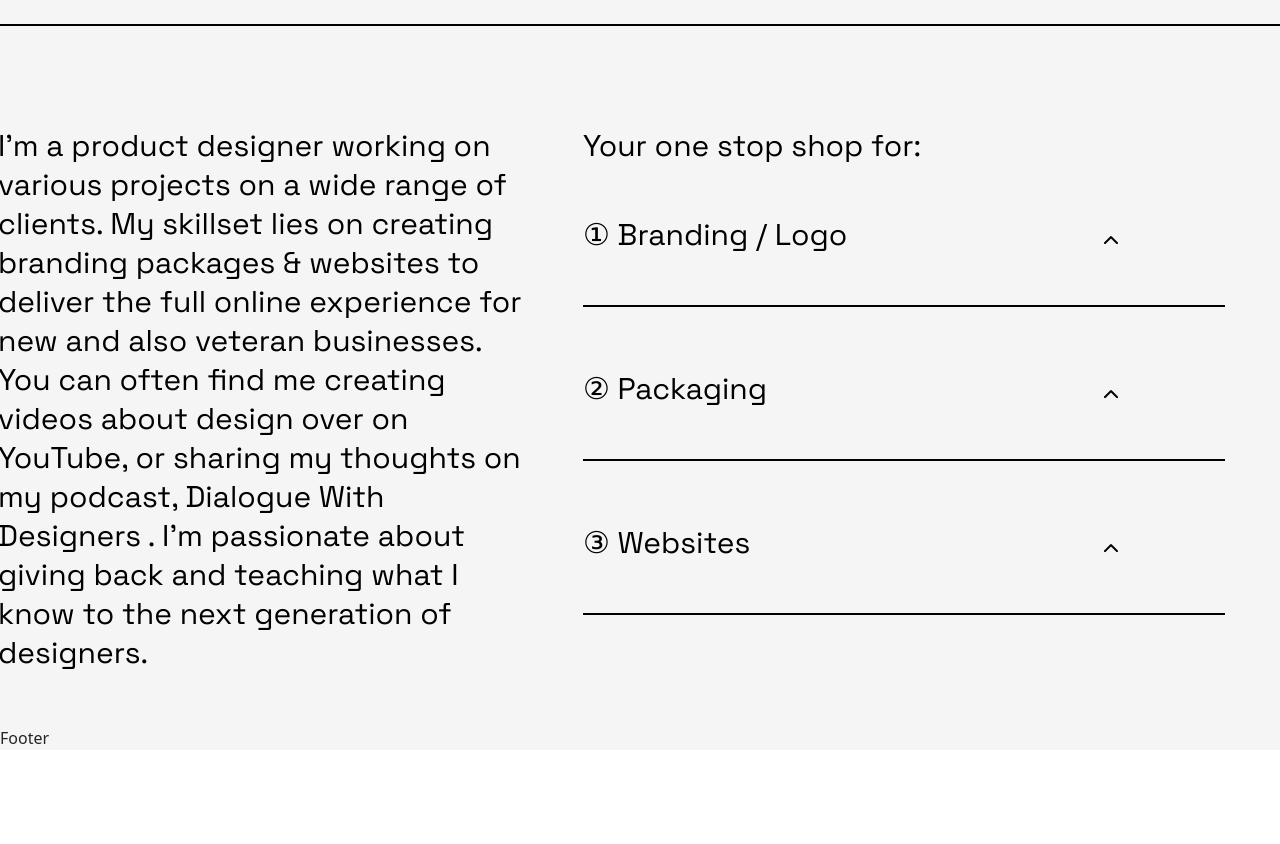
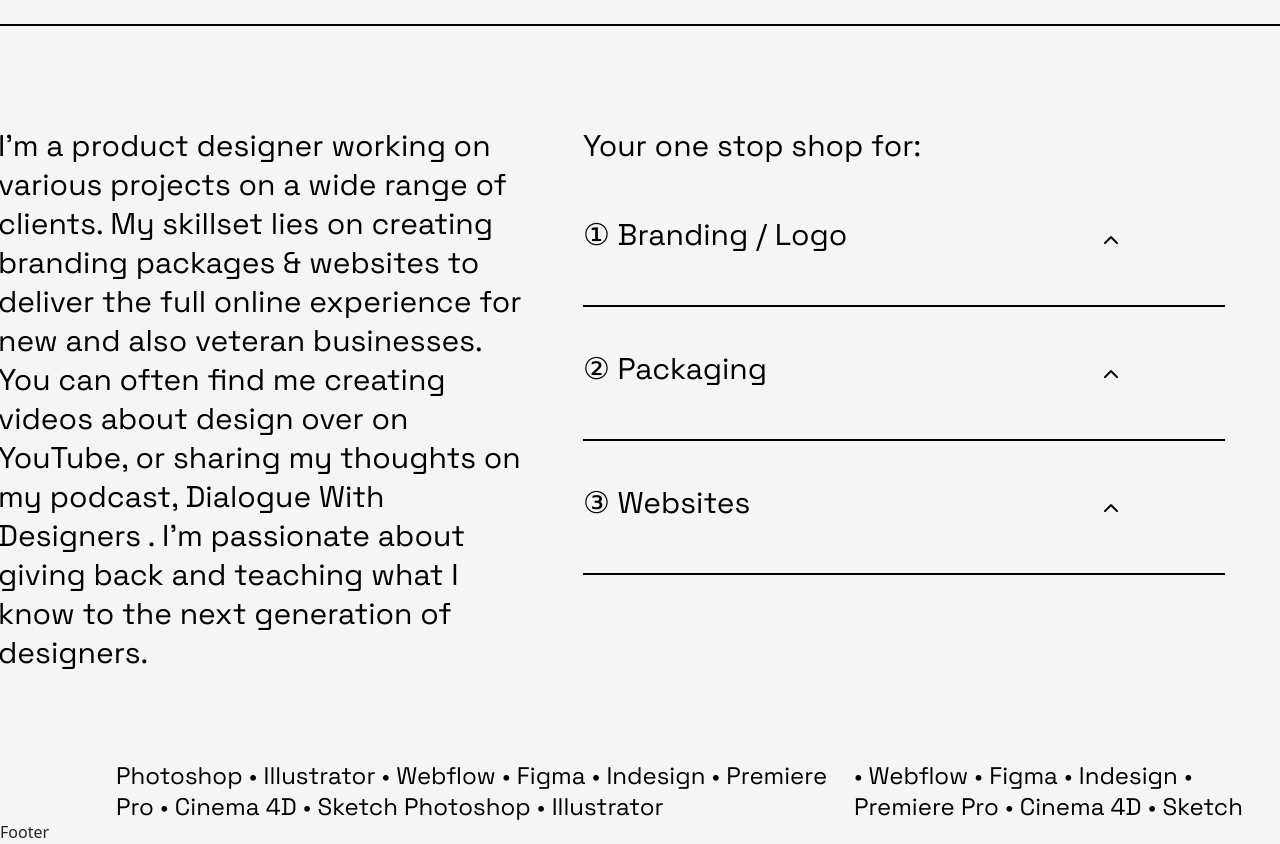
Before and after one commit to McBryan-dev/Demo-portfolio_2, a React (Create React App) app: page /home/ in a window 1280 px wide. Shown: the part 2820-3664 px from the top of the page. Before the commit the page ends 3570 px from the top, so only its background shows below. Built offline with nearby package versions, Linux system fonts and the light colour scheme.

Commit message:
Next commit

```diff
--- a/src/Pages/Home.jsx
+++ b/src/Pages/Home.jsx
@@ -3,7 +3,6 @@ import React, {useRef, useState} from 'react';
 import 'bootstrap/dist/css/bootstrap.min.css';
 
 import '../styles/Home.css';
-import Faq from '../assets/data/faq.js';
 
 import {Link} from 'react-router-dom';
 import { Container } from "react-bootstrap";
@@ -170,7 +169,7 @@ const Home = () => {
                                                 <div className="head">
                                                     <h4>①   Branding / Logo</h4>
 
-                                                    <div className={`scroll_img ${toggle ? '' : 'rot_scroll_img'}`} ref={toggleRef} onClick={toggleText}>
+                                                    <div className={`scroll_img ${toggle ? '' : 'rot_scroll_img'}`} ref={toggleRef} onMouseEnter={toggleText} onMouseLeave={toggleText}>
                                                         <img src={ScrollImg} />
                                                     </div>
                                                 </div>
@@ -194,7 +193,7 @@ const Home = () => {
                                                 <div className="head">
                                                     <h4>②   Packaging</h4>
 
-                                                    <div className={`scroll_img ${toggle_1 ? '' : 'rot_scroll_img'}`} ref={toggleRef_1} onClick={toggleText_1}>
+                                                    <div className={`scroll_img ${toggle_1 ? '' : 'rot_scroll_img'}`} ref={toggleRef_1} onMouseEnter={toggleText_1} onMouseLeave={toggleText_1}>
                                                         <img src={ScrollImg} />
                                                     </div>
                                                 </div>
@@ -218,7 +217,7 @@ const Home = () => {
                                                 <div className="head">
                                                     <h4>③   Websites</h4>
 
-                                                    <div className={`scroll_img ${toggle_2 ? '' : 'rot_scroll_img'}`} ref={toggleRef_2} onClick={toggleText_2}>
+                                                    <div className={`scroll_img ${toggle_2 ? '' : 'rot_scroll_img'}`} ref={toggleRef_2} onMouseEnter={toggleText_2} onMouseLeave={toggleText_2}>
                                                         <img src={ScrollImg} />
                                                     </div>
                                                 </div>
@@ -237,13 +236,20 @@ const Home = () => {
 
                                     </div>
 
-
-
                                 </div>
 
                             </div>
 
+                            <div className="slide">
+
+                                <p>
+                                Photoshop       •     Illustrator       •     Webflow       •     Figma       •     Indesign       •     Premiere Pro       •     Cinema 4D       •     Sketch  Photoshop       •     Illustrator  <span>•     Webflow       •     Figma       •     Indesign       •     Premiere Pro       •     Cinema 4D       •     Sketch</span>
+                                </p>
+
+                            </div>
+
                         </div>
+
 
                     </div>
 
--- a/src/assets/data/faq.js
+++ /dev/null
@@ -1,25 +0,0 @@
-import React from "react";
-
-import ScrolImg from './../images/scroll_img.png';
-
-const faq = [
-    {
-        title: "①   Branding / Logo",
-        content: "Lorem ipsum dolor sit amet, consectetur adipiscing elit. Mi sed pulvinar rutrum tempor. Etiam duis massa elementum, etiam cras tristique. Lorem ipsum dolor sit amet, consectetur adipiscing elit. Mi sed pulvinar rutrum tempor. Etiam duis massa elem Starting at € 2,450",
-        id: "01"
-    },
-
-    {
-        title: "②   Packaging",
-        content: "Lorem ipsum dolor sit amet, consectetur adipiscing elit. Mi sed pulvinar rutrum tempor. Etiam duis massa elementum, etiam cras tristique. Lorem ipsum dolor sit amet, consectetur adipiscing elit. Mi sed pulvinar rutrum tempor. Etiam duis massa elem Starting at € 2,450",
-        id: "02"
-    },
-
-    {
-        title: "③   Websites",
-        content: "Lorem ipsum dolor sit amet, consectetur adipiscing elit. Mi sed pulvinar rutrum tempor. Etiam duis massa elementum, etiam cras tristique. Lorem ipsum dolor sit amet, consectetur adipiscing elit. Mi sed pulvinar rutrum tempor. Etiam duis massa elem Starting at € 2,450",
-        id: "03"
-    }
-]
-
-export default faq;
--- a/src/styles/Home.css
+++ b/src/styles/Home.css
@@ -259,7 +259,7 @@
 
 .content .about_sect {
     width: 1284px;
-    height: 794.5px;
+    height: 888.5px;
     display: flex;
     flex-direction: column;
     gap: 100px;
@@ -295,6 +295,7 @@
 .content .about_sect .content {
     display: flex;
     flex-direction: column;
+    gap: 200px;
     width: 1284px;
 }
 
@@ -343,7 +344,7 @@
     width: 535px;
     height: 385px;
     flex-direction: column;
-    gap: 50px;
+    gap: 30px;
 }
 
 .content .about_sect .content .faq .scrolls .item  {
@@ -390,27 +391,13 @@
     width: 578px;
     height: 110px;
     flex-shrink: 0;
-    transition: .5s ease-out;
-    animation: smooth linear;
-}
-
-@keyframes smooth {
-    0% {
-        scale: 0 0;
-    }
-
-    50% {
-        scale: .5 .5;
-    }
-
-    100% {
-        scale: 1 1;
-    }
+    transition: 2s ease-out;
+    transform-origin: left;
 }
 
 .content .about_sect .content .text .faq .scrolls .item .none {
+    transition: 2s ease-out;
     display: none;
-    transition: .5s ease-out;
 }
 
 .content .about_sect .content .text .faq .scrolls .item .para p {
@@ -420,7 +407,6 @@
     font-style: normal;
     font-weight: 400;
     line-height: normal;
-    animation: smooth;
 }
 
 .line {
@@ -429,4 +415,25 @@
     background: var(--primary-color)
 }
 
+.content .about_sect .content .slide {
+    display: inline-flex;
+    padding: 4px 0px 20px 0px;
+    justify-content: flex-end;
+    align-items: center;
+    width: 1284px;
+    height: 31px;
+}
+
+.content .about_sect .content .slide p {
+    display: inline-flex;
+    color: var(--primary-color);
+    font-family: var(--grotesk-family);
+    font-size: 24px;
+    font-style: normal;
+    font-weight: 400;
+    line-height: normal;
+    width: 1166px;
+    height: 27px;
+}
+
 /* ABOUT_SECT_END */
```
